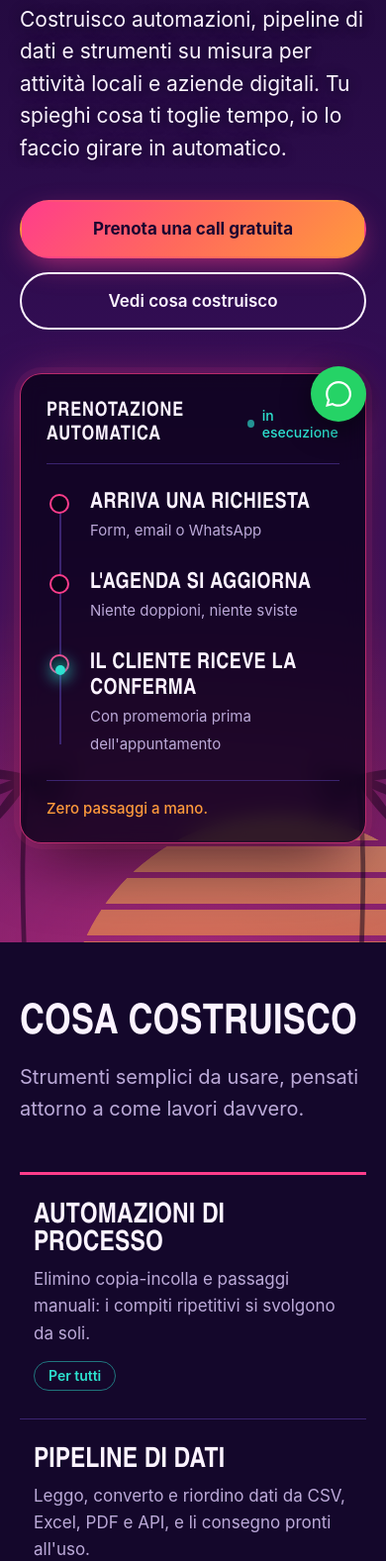
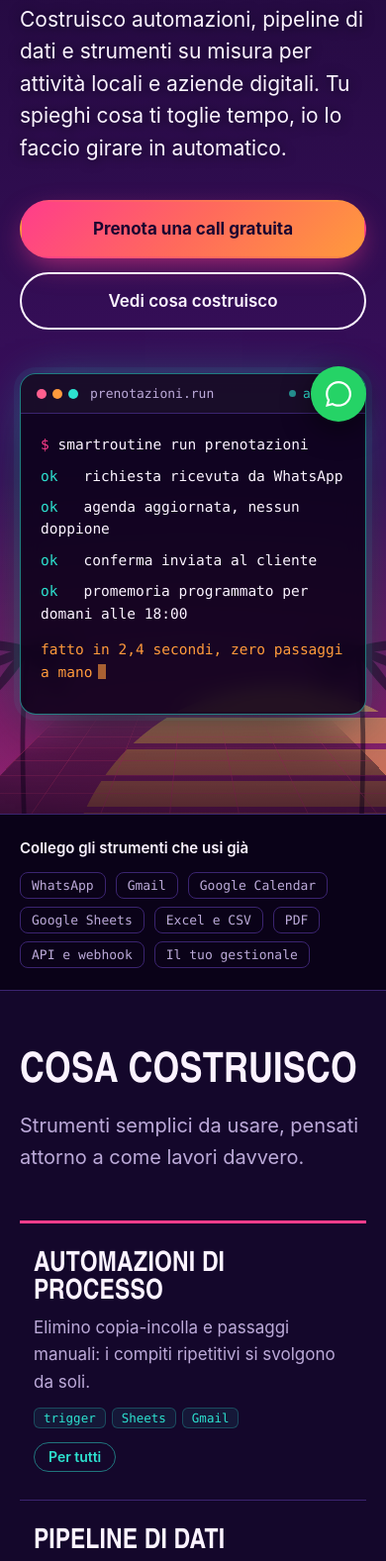
Before and after one commit to elghazi2001/localflow-website, a plain HTML site: page index.html in a window 390 px wide. Shown: the part 398-1975 px from the top of the page at 99% size. Drawn offline with Linux system fonts and the light colour scheme.

Commit message:
Hybrid Vice-sunset and IT design: terminal hero, tools strip, tech tags, pipeline steps
Co-Authored-By: Claude Sonnet 5.5 <noreply@anthropic.com>
Claude-Session: https://claude.ai/code/session_01Kt3j7tML4V8cmq8CxuCbRA

```diff
--- a/css/style.css
+++ b/css/style.css
@@ -99,23 +99,6 @@ a:focus-visible, button:focus-visible, input:focus-visible, select:focus-visible
 .lead { text-shadow: 0 1px 12px rgba(10,2,24,.8); font-size: 21px; line-height: 1.55; max-width: 32em; margin: 26px 0 36px; color: var(--text); }
 .hero-actions { display: flex; flex-wrap: wrap; gap: 14px; }
 
-/* Pipeline panel */
-.pipeline { background: rgba(10, 2, 24, .78); backdrop-filter: blur(10px); border: 1.5px solid rgba(255, 61, 139, .7); border-radius: 22px; padding: 26px 26px 22px; box-shadow: 0 0 0 6px rgba(255, 61, 139, .08), 0 30px 70px -20px rgba(0, 0, 0, .7), 0 0 50px -10px rgba(255, 61, 139, .5); }
-.pipe-head { display: flex; justify-content: space-between; align-items: center; font: 800 20px var(--font-display); text-transform: uppercase; letter-spacing: .04em; padding-bottom: 16px; border-bottom: 1px solid var(--line); }
-.pipe-run { display: inline-flex; align-items: center; gap: 8px; font: 500 14px var(--font-body); text-transform: none; letter-spacing: 0; color: var(--teal); }
-.pipe-run i { width: 8px; height: 8px; border-radius: 50%; background: var(--teal); animation: blink 1.6s ease-in-out infinite; }
-.pipe-steps { list-style: none; position: relative; margin: 26px 0 8px; padding-left: 44px; }
-.pipe-steps::before { content: ""; position: absolute; left: 13px; top: 14px; bottom: 14px; width: 2px; background: var(--line); }
-.pipe-steps::after { content: ""; position: absolute; left: 9px; top: 14px; width: 10px; height: 10px; border-radius: 50%; background: var(--teal); box-shadow: 0 0 16px 4px rgba(45, 226, 208, .8); animation: travel 4.2s ease-in-out infinite; }
-.pipe-steps li { position: relative; padding-bottom: 26px; }
-.pipe-steps li:last-child { padding-bottom: 0; }
-.pipe-steps li::before { content: ""; position: absolute; left: -41px; top: 4px; width: 16px; height: 16px; border-radius: 50%; background: var(--deep); border: 2px solid var(--pink); }
-.pipe-steps b { display: block; font: 800 22px var(--font-display); text-transform: uppercase; letter-spacing: .02em; }
-.pipe-steps small { font-size: 15px; color: var(--muted); }
-.pipe-foot { margin-top: 22px; padding-top: 16px; border-top: 1px solid var(--line); font-size: 15px; color: var(--orange); font-weight: 500; }
-
-@keyframes travel { 0% { top: 14px; opacity: 0; } 10% { opacity: 1; } 90% { opacity: 1; } 100% { top: calc(100% - 24px); opacity: 0; } }
-@keyframes blink { 50% { opacity: .3; } }
 
 /* Sections */
 .section { padding: 100px 0; }
@@ -131,10 +114,6 @@ a:focus-visible, button:focus-visible, input:focus-visible, select:focus-visible
 
 /* Method */
 .band { background: var(--deep); }
-.steps { list-style: none; counter-reset: s; display: grid; grid-template-columns: repeat(3, 1fr); gap: 40px; }
-.steps li { counter-increment: s; padding-top: 22px; border-top: 3px solid var(--orange); }
-.steps li::before { content: counter(s); display: block; font: 900 64px/1 var(--font-display); background: var(--sunset); -webkit-background-clip: text; background-clip: text; -webkit-text-fill-color: transparent; margin-bottom: 8px; }
-.steps h3 { margin-bottom: 12px; }
 
 /* FAQ */
 .faq { max-width: 780px; }
@@ -213,7 +192,6 @@ a:focus-visible, button:focus-visible, input:focus-visible, select:focus-visible
 /* Responsive */
 @media (max-width: 992px) {
   .hero-grid, .about, .contact-grid { grid-template-columns: 1fr; gap: 44px; }
-  .steps { grid-template-columns: 1fr; gap: 32px; }
   .service-row { grid-template-columns: 1fr; gap: 8px; }
   .service-who { justify-self: start; margin-top: 6px; }
   .palm { opacity: .5; }
@@ -235,8 +213,6 @@ a:focus-visible, button:focus-visible, input:focus-visible, select:focus-visible
 
 @media (prefers-reduced-motion: reduce) {
   html { scroll-behavior: auto; }
-  .pipe-steps::after, .pipe-run i { animation: none; }
-  .pipe-steps::after { top: 14px; }
   * { transition: none !important; }
 }
 
@@ -250,3 +226,72 @@ a:focus-visible, button:focus-visible, input:focus-visible, select:focus-visible
 .desc-tip { font-size: 15px; color: var(--text); }
 .desc-prompts { list-style: none; display: flex; flex-wrap: wrap; gap: 6px 16px; font-size: 14px; color: var(--muted); }
 .desc-prompts li::before { content: "•"; color: var(--orange); margin-right: 6px; }
+
+/* ==========================================================================
+   Hybrid layer: devops details on top of the Vice sunset
+   ========================================================================== */
+:root { --font-mono: 'JetBrains Mono', ui-monospace, SFMono-Regular, Menlo, Consolas, monospace; }
+
+/* Synthwave grid floor under the sun */
+.hero::after {
+  content: ""; position: absolute; z-index: -1; left: -10%; right: -10%; bottom: 0; height: 38%;
+  background:
+    linear-gradient(180deg, transparent, rgba(10, 2, 24, .65)),
+    repeating-linear-gradient(90deg, rgba(255, 61, 139, .55) 0 1px, transparent 1px 70px),
+    repeating-linear-gradient(0deg, rgba(255, 61, 139, .55) 0 1px, transparent 1px 44px);
+  transform: perspective(380px) rotateX(58deg); transform-origin: 50% 100%;
+  -webkit-mask-image: linear-gradient(180deg, transparent 0%, #000 55%); mask-image: linear-gradient(180deg, transparent 0%, #000 55%);
+}
+
+/* Terminal */
+.term { background: rgba(10, 2, 24, .86); backdrop-filter: blur(10px); border: 1.5px solid rgba(45, 226, 208, .55); border-radius: 16px; overflow: hidden;
+  box-shadow: 0 0 0 6px rgba(45, 226, 208, .06), 0 30px 70px -20px rgba(0, 0, 0, .75), 0 0 50px -12px rgba(45, 226, 208, .45); }
+.term-bar { display: flex; align-items: center; gap: 12px; padding: 12px 16px; background: rgba(255, 255, 255, .04); border-bottom: 1px solid var(--line); font: 500 13px var(--font-mono); color: var(--muted); }
+.term-dots { display: inline-flex; gap: 6px; }
+.term-dots i { width: 10px; height: 10px; border-radius: 50%; background: var(--line); }
+.term-dots i:nth-child(1) { background: #FF5F8F; } .term-dots i:nth-child(2) { background: var(--orange); } .term-dots i:nth-child(3) { background: var(--teal); }
+.term-title { flex: 1; }
+.term-live { display: inline-flex; align-items: center; gap: 7px; color: var(--teal); }
+.term-live i { width: 7px; height: 7px; border-radius: 50%; background: var(--teal); animation: blink 1.6s ease-in-out infinite; }
+.term-body { padding: 20px 20px 22px; font: 400 14.5px/1.55 var(--font-mono); min-height: 244px; }
+.term-body p { color: var(--text); margin: 0 0 9px; opacity: 0; animation: typein .01s linear forwards; animation-delay: var(--d, 0s); }
+.t-cmd::before { content: "$ "; color: var(--pink); }
+.t-ok b { display: inline-block; min-width: 2.4em; color: var(--teal); font-weight: 500; }
+.t-done { color: var(--orange) !important; margin-top: 14px !important; }
+.caret { display: inline-block; width: 8px; height: 1.05em; margin-left: 6px; vertical-align: -2px; background: var(--orange); animation: blink 1s steps(2) infinite; }
+@keyframes typein { to { opacity: 1; } }
+@keyframes blink { 50% { opacity: .25; } }
+
+/* Tools strip */
+.connects { background: var(--deep); border-top: 1px solid var(--line); border-bottom: 1px solid var(--line); padding: 22px 0; }
+.connects .container { display: flex; flex-wrap: wrap; align-items: center; gap: 12px 28px; }
+.connects p { font-size: 15px; font-weight: 600; color: var(--text); }
+.connects ul { list-style: none; display: flex; flex-wrap: wrap; gap: 8px 10px; }
+.connects li { font: 500 13px var(--font-mono); color: var(--muted); border: 1px solid var(--line); border-radius: 8px; padding: 5px 11px; transition: color .2s, border-color .2s; }
+.connects li:hover { color: var(--teal); border-color: rgba(45, 226, 208, .6); }
+
+/* Service tech tags */
+.tech { list-style: none; display: flex; flex-wrap: wrap; gap: 6px; margin-top: 12px; }
+.tech li { font: 500 12.5px var(--font-mono); color: var(--teal); background: rgba(45, 226, 208, .08); border: 1px solid rgba(45, 226, 208, .25); border-radius: 6px; padding: 2px 9px; }
+
+/* Method: a pipeline of connected nodes */
+.band { background: var(--deep) repeating-linear-gradient(90deg, rgba(255, 255, 255, .025) 0 1px, transparent 1px 64px); }
+.flow { list-style: none; display: grid; grid-template-columns: repeat(4, 1fr); gap: 28px; position: relative; padding-top: 34px; }
+.flow::before { content: ""; position: absolute; top: 10px; left: 8px; right: 8px; height: 3px; background: var(--sunset); border-radius: 3px; opacity: .85; }
+.flow li { position: relative; }
+.flow .node { position: absolute; top: -34px; left: 0; width: 22px; height: 22px; border-radius: 50%; background: var(--deep); border: 3px solid var(--orange); box-shadow: 0 0 0 5px var(--deep), 0 0 18px rgba(255, 154, 60, .6); }
+.flow li:last-child .node { border-color: var(--teal); box-shadow: 0 0 0 5px var(--deep), 0 0 18px rgba(45, 226, 208, .7); }
+.flow h3 { font-size: 26px; margin-bottom: 10px; }
+.flow code { display: inline-block; margin-top: 14px; font: 500 12.5px var(--font-mono); color: var(--orange); border: 1px solid rgba(255, 154, 60, .4); border-radius: 6px; padding: 2px 9px; }
+.flow li:last-child code { color: var(--teal); border-color: rgba(45, 226, 208, .5); }
+
+@media (max-width: 992px) {
+  .flow { grid-template-columns: 1fr; gap: 30px; padding: 0 0 0 38px; }
+  .flow::before { top: 6px; bottom: 6px; left: 10px; right: auto; width: 3px; height: auto; }
+  .flow .node { top: 4px; left: -38px; }
+  .hero::after { height: 28%; }
+}
+@media (prefers-reduced-motion: reduce) {
+  .term-body p { opacity: 1; animation: none; }
+  .caret, .term-live i { animation: none; }
+}
--- a/index.html
+++ b/index.html
@@ -31,8 +31,8 @@
   <link rel="icon" type="image/svg+xml" href="assets/favicon.svg">
   <link rel="preconnect" href="https://fonts.googleapis.com">
   <link rel="preconnect" href="https://fonts.gstatic.com" crossorigin>
-  <link href="https://fonts.googleapis.com/css2?family=Big+Shoulders+Display:wght@700;800;900&family=Outfit:wght@400;500;600&display=swap" rel="stylesheet">
-  <link rel="stylesheet" href="css/style.css?v=6">
+  <link href="https://fonts.googleapis.com/css2?family=Big+Shoulders+Display:wght@700;800;900&family=Outfit:wght@400;500;600&family=JetBrains+Mono:wght@400;500&display=swap" rel="stylesheet">
+  <link rel="stylesheet" href="css/style.css?v=7">
 </head>
 
 <body>
@@ -76,15 +76,26 @@
           </div>
         </div>
 
-        <div class="pipeline" aria-label="Esempio di automazione: dalla richiesta del cliente alla conferma automatica">
-          <div class="pipe-head"><span>Prenotazione automatica</span><span class="pipe-run"><i></i>in esecuzione</span></div>
-          <ol class="pipe-steps">
-            <li><b>Arriva una richiesta</b><small>Form, email o WhatsApp</small></li>
-            <li><b>L'agenda si aggiorna</b><small>Niente doppioni, niente sviste</small></li>
-            <li><b>Il cliente riceve la conferma</b><small>Con promemoria prima dell'appuntamento</small></li>
-          </ol>
-          <p class="pipe-foot">Zero passaggi a mano.</p>
+        <div class="term" role="img" aria-label="Esempio di automazione: una prenotazione arriva da WhatsApp, l'agenda si aggiorna, il cliente riceve conferma e promemoria">
+          <div class="term-bar"><span class="term-dots" aria-hidden="true"><i></i><i></i><i></i></span><span class="term-title">prenotazioni.run</span><span class="term-live"><i></i>attivo</span></div>
+          <div class="term-body" aria-hidden="true">
+            <p class="t-cmd" style="--d:0s">smartroutine run prenotazioni</p>
+            <p class="t-ok" style="--d:.9s"><b>ok</b> richiesta ricevuta da WhatsApp</p>
+            <p class="t-ok" style="--d:1.6s"><b>ok</b> agenda aggiornata, nessun doppione</p>
+            <p class="t-ok" style="--d:2.3s"><b>ok</b> conferma inviata al cliente</p>
+            <p class="t-ok" style="--d:3s"><b>ok</b> promemoria programmato per domani alle 18:00</p>
+            <p class="t-done" style="--d:3.8s">fatto in 2,4 secondi, zero passaggi a mano<span class="caret"></span></p>
+          </div>
         </div>
+      </div>
+    </section>
+
+    <section class="connects" aria-label="Strumenti che collego">
+      <div class="container">
+        <p>Collego gli strumenti che usi già</p>
+        <ul>
+          <li>WhatsApp</li><li>Gmail</li><li>Google Calendar</li><li>Google Sheets</li><li>Excel e CSV</li><li>PDF</li><li>API e webhook</li><li>Il tuo gestionale</li>
+        </ul>
       </div>
     </section>
 
@@ -102,12 +113,13 @@
       <div class="container">
         <div class="section-head">
           <h2>Come lavoro</h2>
-          <p>Tre passi, un solo interlocutore.</p>
+          <p>Quattro passi, un solo interlocutore.</p>
         </div>
-        <ol class="steps">
-          <li><h3>Mi racconti il problema</h3><p>Una chiamata o un messaggio. Non serve conoscere la soluzione tecnica.</p></li>
-          <li><h3>Ricevi una proposta chiara</h3><p>Cosa farò, in quanto tempo e quanto costa. Il preventivo è gratuito.</p></li>
-          <li><h3>Costruisco, testo e consegno</h3><p>Lo provi con me, ti spiego come si usa e resto disponibile dopo.</p></li>
+        <ol class="flow">
+          <li><span class="node" aria-hidden="true"></span><h3>Mi racconti il problema</h3><p>Una chiamata o un messaggio. Non serve conoscere la soluzione tecnica.</p><code>brief</code></li>
+          <li><span class="node" aria-hidden="true"></span><h3>Ricevi una proposta chiara</h3><p>Cosa farò, in quanto tempo e quanto costa. Il preventivo è gratuito.</p><code>proposta</code></li>
+          <li><span class="node" aria-hidden="true"></span><h3>Costruisco e testo</h3><p>Lo provi con me mentre lo costruisco, così correggiamo subito.</p><code>build + test</code></li>
+          <li><span class="node" aria-hidden="true"></span><h3>Consegno e resto</h3><p>Ti spiego come si usa e resto disponibile per assistenza e modifiche.</p><code>online</code></li>
         </ol>
       </div>
     </section>
--- a/js/services.js
+++ b/js/services.js
@@ -3,12 +3,12 @@
  */
 (function () {
   const services = [
-    { title: "Automazioni di processo", desc: "Elimino copia-incolla e passaggi manuali: i compiti ripetitivi si svolgono da soli.", who: "Per tutti" },
-    { title: "Pipeline di dati", desc: "Leggo, converto e riordino dati da CSV, Excel, PDF e API, e li consegno pronti all'uso.", who: "Aziende digitali" },
-    { title: "Sistemi di prenotazione", desc: "Appuntamenti e tavoli gestiti 24/7, con calendario sincronizzato e promemoria automatici.", who: "Attività locali" },
-    { title: "Email e notifiche automatiche", desc: "Smisto i messaggi in arrivo, estraggo le informazioni chiave e invio risposte e avvisi.", who: "Per tutti" },
-    { title: "Integrazioni IA pratiche", desc: "Classificazione di testi, bozze di risposta e riassunti di documenti, solo dove servono.", who: "Per tutti" },
-    { title: "Siti e web app su misura", desc: "Veloci, ottimi da smartphone, con hosting e manutenzione inclusi nel servizio.", who: "Per tutti" }
+    { title: "Automazioni di processo", tags: ["trigger", "Sheets", "Gmail"], desc: "Elimino copia-incolla e passaggi manuali: i compiti ripetitivi si svolgono da soli.", who: "Per tutti" },
+    { title: "Pipeline di dati", tags: ["CSV", "PDF", "API"], desc: "Leggo, converto e riordino dati da CSV, Excel, PDF e API, e li consegno pronti all'uso.", who: "Aziende digitali" },
+    { title: "Sistemi di prenotazione", tags: ["Calendar", "WhatsApp", "promemoria"], desc: "Appuntamenti e tavoli gestiti 24/7, con calendario sincronizzato e promemoria automatici.", who: "Attività locali" },
+    { title: "Email e notifiche automatiche", tags: ["Gmail", "regole", "avvisi"], desc: "Smisto i messaggi in arrivo, estraggo le informazioni chiave e invio risposte e avvisi.", who: "Per tutti" },
+    { title: "Integrazioni IA pratiche", tags: ["classifica", "riassume", "bozze"], desc: "Classificazione di testi, bozze di risposta e riassunti di documenti, solo dove servono.", who: "Per tutti" },
+    { title: "Siti e web app su misura", tags: ["mobile", "hosting", "manutenzione"], desc: "Veloci, ottimi da smartphone, con hosting e manutenzione inclusi nel servizio.", who: "Per tutti" }
   ];
 
   window.renderServicesAndPackages = function () {
@@ -17,7 +17,8 @@
     list.innerHTML = services.map(s => `
       <li class="service-row">
         <h3>${s.title}</h3>
-        <p>${s.desc}</p>
+        <div><p>${s.desc}</p>
+        <ul class="tech">${s.tags.map(t => `<li>${t}</li>`).join("")}</ul></div>
         <span class="service-who">${s.who}</span>
       </li>`).join("");
   };
```
